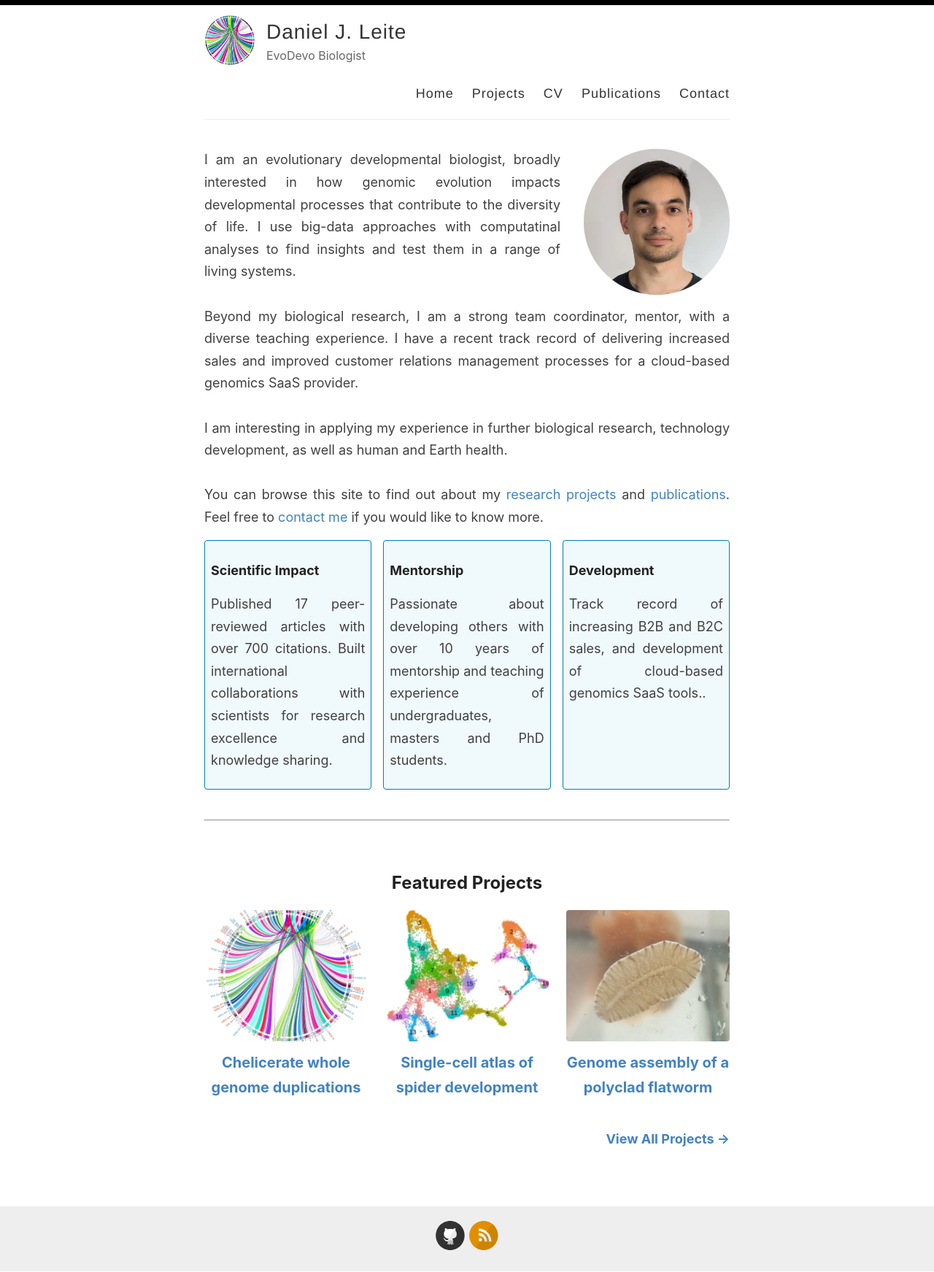
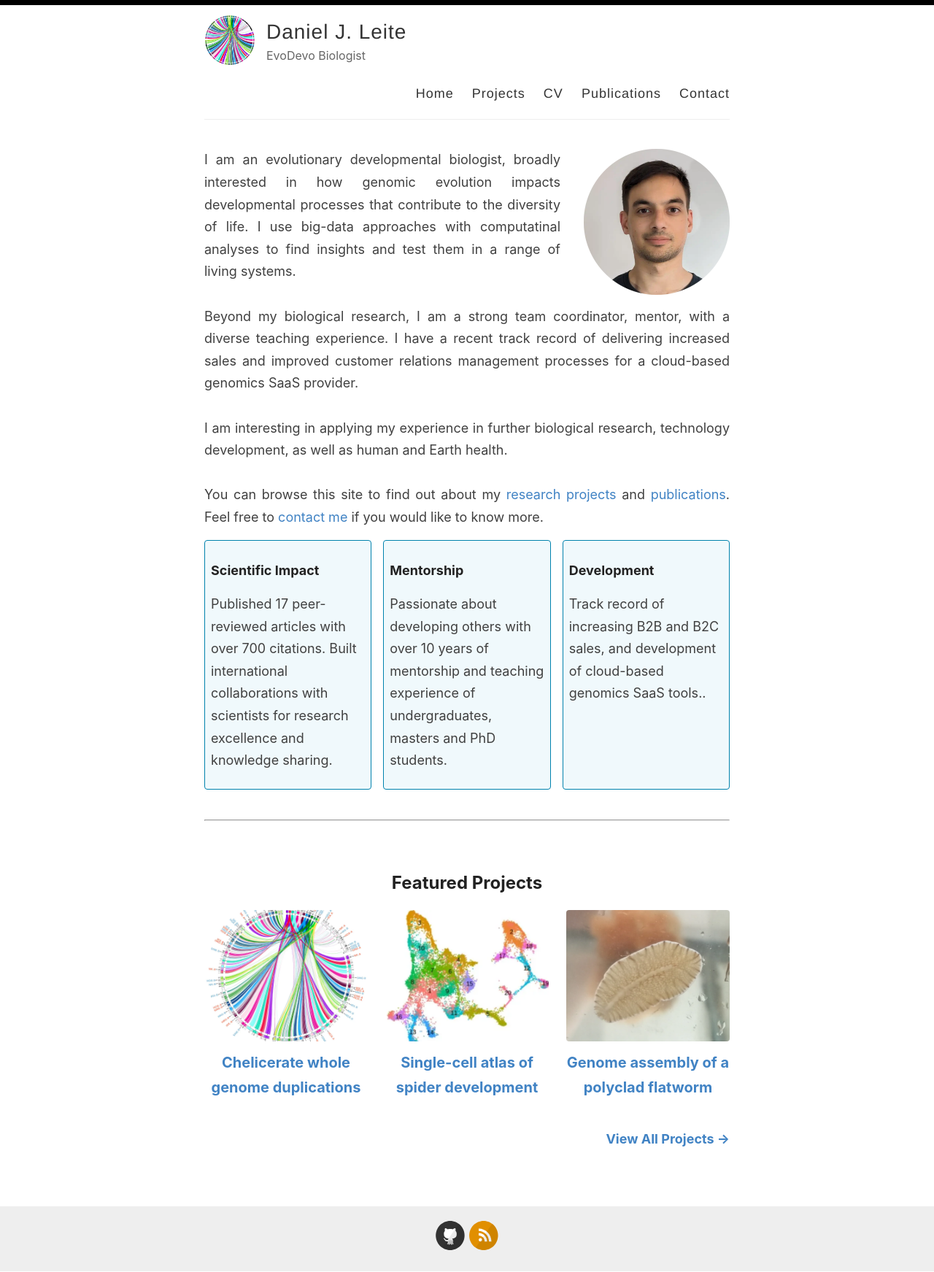
Before and after one commit to djleite/djleite.github.io, a Jekyll site: the page built from index.html, in a window 1280 px wide. Shown: the whole page at 73% size. Built offline with Jekyll 4.4.1, drawn with Linux system fonts in a browser that asks for light colours; the list of posts is cut into pages by our own code.

Commit message:
update achievement panels

```diff
--- a/index.html
+++ b/index.html
@@ -29,15 +29,15 @@
     <div style="display: flex; flex-wrap: wrap; justify-content: space-between; gap: 1rem; margin-top: 1rem;">
       <div style="flex: 1 1 calc(33.333% - 1rem); text-align: center; border: 1px solid #0082ad; background-color: #f0f9fc; padding: 0.5rem; border-radius: 4px;">
         <h4 style="margin-bottom: 0rem;">Scientific Impact</h3>
-        <p style="text-align: justify;">Published 17 peer-reviewed articles with over 700 citations. Built international collaborations with scientists for research excellence and knowledge sharing.</p>
+        <p style="text-align: left;">Published 17 peer-reviewed articles with over 700 citations. Built international collaborations with scientists for research excellence and knowledge sharing.</p>
       </div>
       <div style="flex: 1 1 calc(33.333% - 1rem); text-align: center; border: 1px solid #0082ad; background-color: #f0f9fc; padding: 0.5rem; border-radius: 4px;">
         <h4 style="margin-bottom: 0rem;">Mentorship</h3>
-        <p style="text-align: justify;">Passionate about developing others with over 10 years of mentorship and teaching experience of undergraduates, masters and PhD students.</p>
+        <p style="text-align: left;">Passionate about developing others with over 10 years of mentorship and teaching experience of undergraduates, masters and PhD students.</p>
       </div>
       <div style="flex: 1 1 calc(33.333% - 1rem); text-align: center; border: 1px solid #0082ad; background-color: #f0f9fc; padding: 0.5rem; border-radius: 4px;">
         <h4 style="margin-bottom: 0rem;">Development</h3>
-        <p style="text-align: justify;">Track record of increasing B2B and B2C sales, and development of cloud-based genomics SaaS tools..</p>
+        <p style="text-align: left;">Track record of increasing B2B and B2C sales, and development of cloud-based genomics SaaS tools..</p>
       </div>
     </div>
 
```
